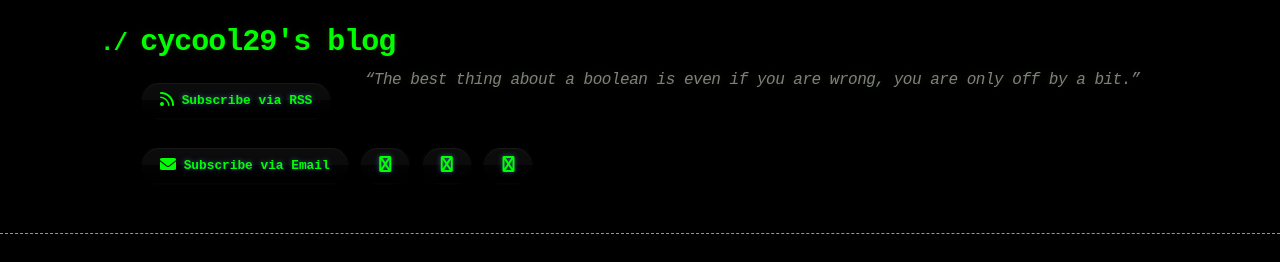
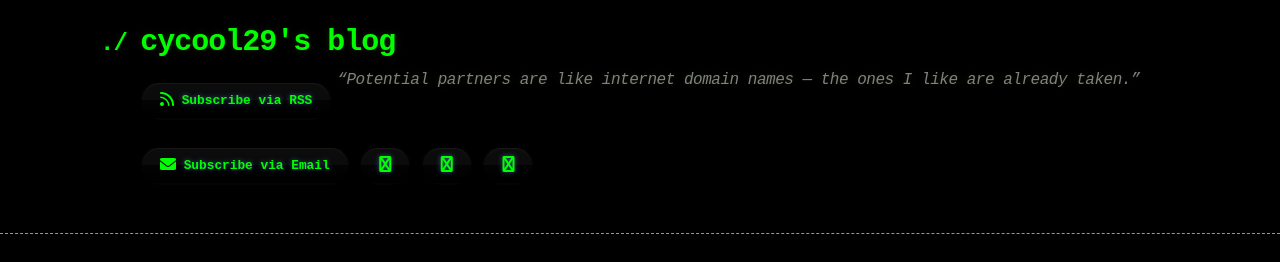
Before and after one commit to cycool29/cycool29.github.io, a Jekyll site: the page built from index.md, in a window 1280 px wide and 900 px high. Shown: the top 262 px of the window. Built offline with Jekyll 4.4.1, drawn with Linux system fonts in a browser that asks for light colours; a style sheet for code colours, icons or effects is not loaded.

Commit message:
Update quotes

```diff
--- a/_config.yml
+++ b/_config.yml
@@ -1,5 +1,5 @@
 title: cycool29's blog
-description: "“The best thing about a boolean is even if you are wrong, you are only off by a bit.” "
+description: "“Potential partners are like internet domain names — the ones I like are already taken.” "
 bio: A high school student. Intermediate in Python, Git, Bash. Learning JavaScript. He/Him. "
 author: cycool29
 url: https://cycool29.github.io
```
